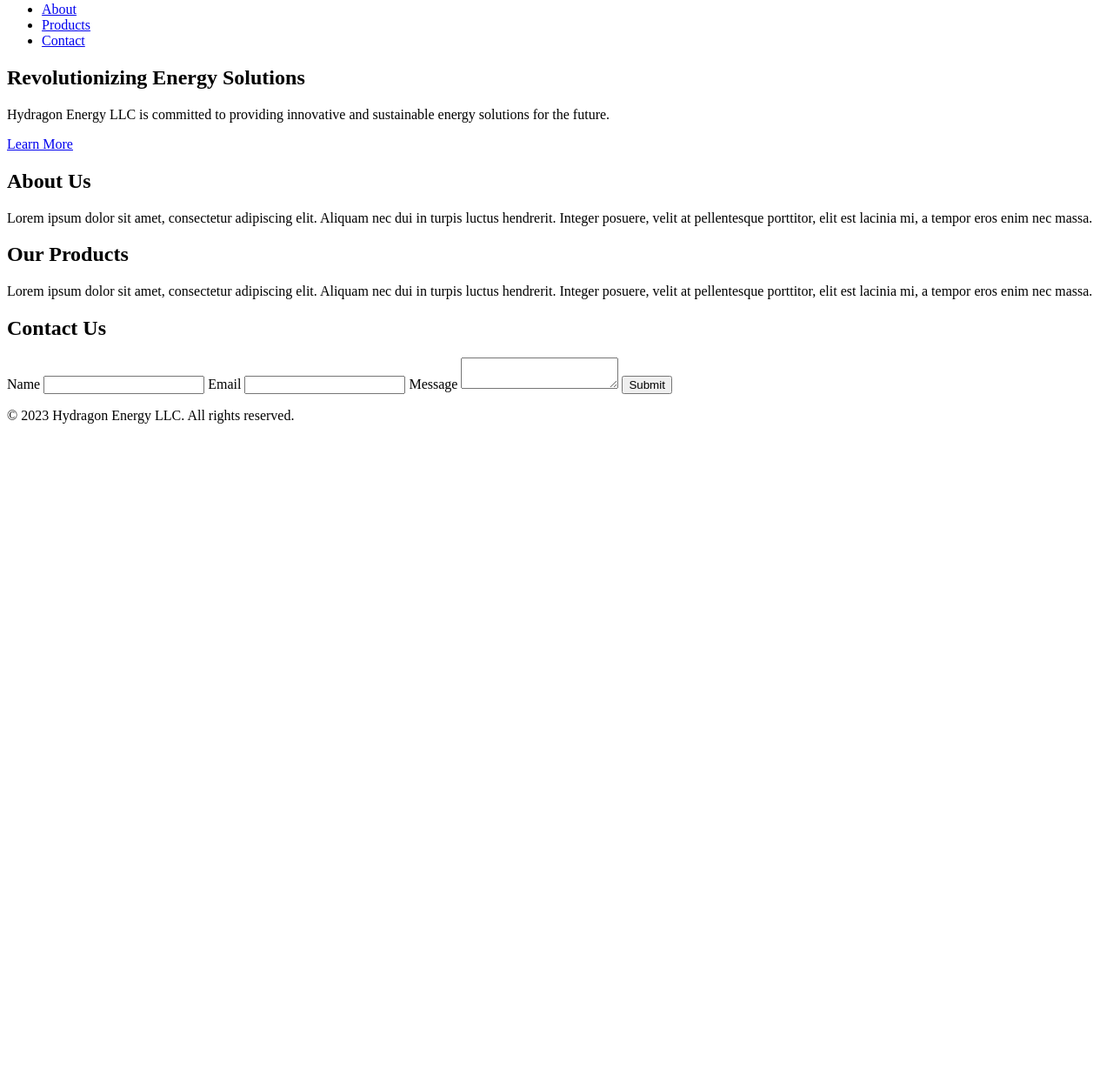
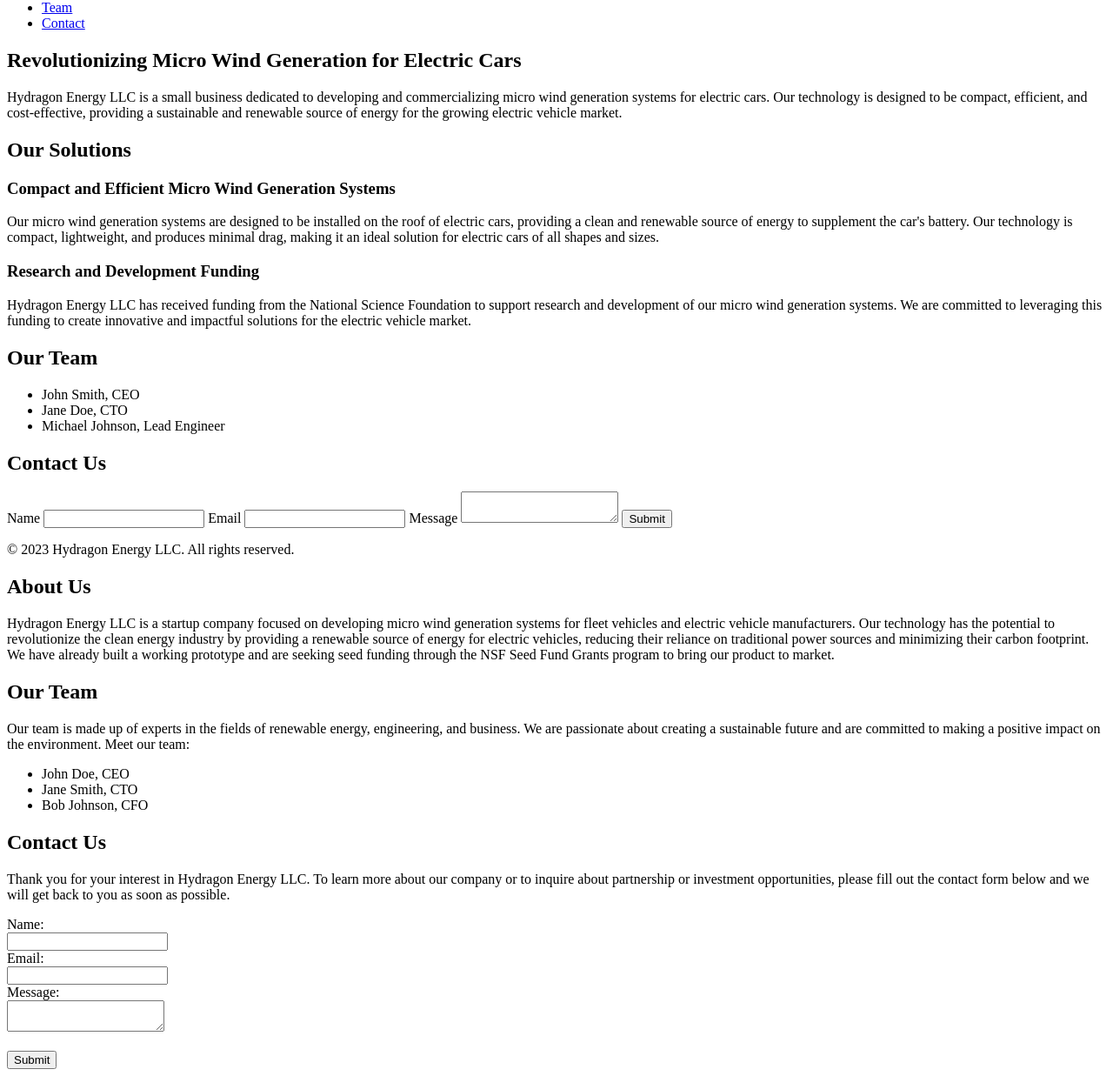
Before and after one commit to HydragonEnergy/HydragonEnergy.github.io, a plain HTML site: page index.html in a window 1280 px wide. Shown: the part 78-1315 px from the top of the page at 87% size. Before the commit the page ends 800 px from the top, so only its background shows below. Drawn offline with Linux system fonts and the light colour scheme.

Commit message:
Update index.html

```diff
--- a/index.html
+++ b/index.html
@@ -1,56 +1,110 @@
 <!DOCTYPE html>
 <html lang="en">
   <head>
-    <meta charset="UTF-8">
-    <meta name="viewport" content="width=device-width, initial-scale=1.0">
-    <meta http-equiv="X-UA-Compatible" content="ie=edge">
+    <meta charset="UTF-8" />
+    <meta name="viewport" content="width=device-width, initial-scale=1.0" />
     <title>Hydragon Energy LLC</title>
+    <link rel="stylesheet" href="style.css" />
   </head>
   <body>
     <header>
-        <h1>Hydragon Energy LLC</h1>
+      <div class="container">
+        <img src="hydragon-logo.png" alt="Hydragon Energy LLC" />
         <nav>
           <ul>
             <li><a href="#about">About</a></li>
-                <li><a href="#products">Products</a></li>
+            <li><a href="#solutions">Solutions</a></li>
+            <li><a href="#team">Team</a></li>
             <li><a href="#contact">Contact</a></li>
           </ul>
         </nav>
+      </div>
     </header>
 
     <main>
-        <section id="hero">
-            <h2>Revolutionizing Energy Solutions</h2>
-            <p>Hydragon Energy LLC is committed to providing innovative and sustainable energy solutions for the future.</p>
-            <a href="#about" class="cta">Learn More</a>
+      <section id="about">
+        <div class="container">
+          <h1>Revolutionizing Micro Wind Generation for Electric Cars</h1>
+          <p>
+            Hydragon Energy LLC is a small business dedicated to developing and commercializing micro wind generation systems for electric cars. Our technology is designed to be compact, efficient, and cost-effective, providing a sustainable and renewable source of energy for the growing electric vehicle market.
+          </p>
+        </div>
       </section>
 
-        <section id="about">
-            <h2>About Us</h2>
-            <p>Lorem ipsum dolor sit amet, consectetur adipiscing elit. Aliquam nec dui in turpis luctus hendrerit. Integer posuere, velit at pellentesque porttitor, elit est lacinia mi, a tempor eros enim nec massa.</p>
+      <section id="solutions">
+        <div class="container">
+          <h2>Our Solutions</h2>
+          <h3>Compact and Efficient Micro Wind Generation Systems</h3>
+          <p>
+            Our micro wind generation systems are designed to be installed on the roof of electric cars, providing a clean and renewable source of energy to supplement the car's battery. Our technology is compact, lightweight, and produces minimal drag, making it an ideal solution for electric cars of all shapes and sizes.
+          </p>
+          <h3>Research and Development Funding</h3>
+          <p>
+            Hydragon Energy LLC has received funding from the National Science Foundation to support research and development of our micro wind generation systems. We are committed to leveraging this funding to create innovative and impactful solutions for the electric vehicle market.
+          </p>
+        </div>
       </section>
 
-        <section id="products">
-            <h2>Our Products</h2>
-            <p>Lorem ipsum dolor sit amet, consectetur adipiscing elit. Aliquam nec dui in turpis luctus hendrerit. Integer posuere, velit at pellentesque porttitor, elit est lacinia mi, a tempor eros enim nec massa.</p>
+      <section id="team">
+        <div class="container">
+          <h2>Our Team</h2>
+          <ul>
+            <li>John Smith, CEO</li>
+            <li>Jane Doe, CTO</li>
+            <li>Michael Johnson, Lead Engineer</li>
+          </ul>
+        </div>
       </section>
 
       <section id="contact">
+        <div class="container">
           <h2>Contact Us</h2>
-            <form action="submit-form.php" method="post">
+          <form>
             <label for="name">Name</label>
-                <input type="text" id="name" name="name" required>
+            <input type="text" id="name" name="name" required />
+
             <label for="email">Email</label>
-                <input type="email" id="email" name="email" required>
+            <input type="email" id="email" name="email" required />
+
             <label for="message">Message</label>
             <textarea id="message" name="message" required></textarea>
+
             <button type="submit">Submit</button>
           </form>
+        </div>
       </section>
     </main>
 
     <footer>
+      <div class="container">
         <p>&copy; 2023 Hydragon Energy LLC. All rights reserved.</p>
+      </div>
     </footer>
   </body>
 </html>
+    <div class="content">
+        <h2>About Us</h2>
+        <p>Hydragon Energy LLC is a startup company focused on developing micro wind generation systems for fleet vehicles and electric vehicle manufacturers. Our technology has the potential to revolutionize the clean energy industry by providing a renewable source of energy for electric vehicles, reducing their reliance on traditional power sources and minimizing their carbon footprint. We have already built a working prototype and are seeking seed funding through the NSF Seed Fund Grants program to bring our product to market.</p>
+    </div>
+    <div class="content">
+        <h2>Our Team</h2>
+        <p>Our team is made up of experts in the fields of renewable energy, engineering, and business. We are passionate about creating a sustainable future and are committed to making a positive impact on the environment. Meet our team:</p>
+        <ul>
+            <li>John Doe, CEO</li>
+            <li>Jane Smith, CTO</li>
+            <li>Bob Johnson, CFO</li>
+        </ul>
+    </div>
+    <div class="content">
+        <h2>Contact Us</h2>
+        <p>Thank you for your interest in Hydragon Energy LLC. To learn more about our company or to inquire about partnership or investment opportunities, please fill out the contact form below and we will get back to you as soon as possible.</p>
+        <form>
+            <label for="name">Name:</label><br>
+            <input type="text" id="name" name="name"><br>
+            <label for="email">Email:</label><br>
+            <input type="email" id="email" name="email"><br>
+            <label for="message">Message:</label><br>
+            <textarea id="message" name="message"></textarea><br><br>
+            <input type="submit" value="Submit">
+        </form>
+    </div>
```
Lines whose indentation alone changed are shown as unchanged.
